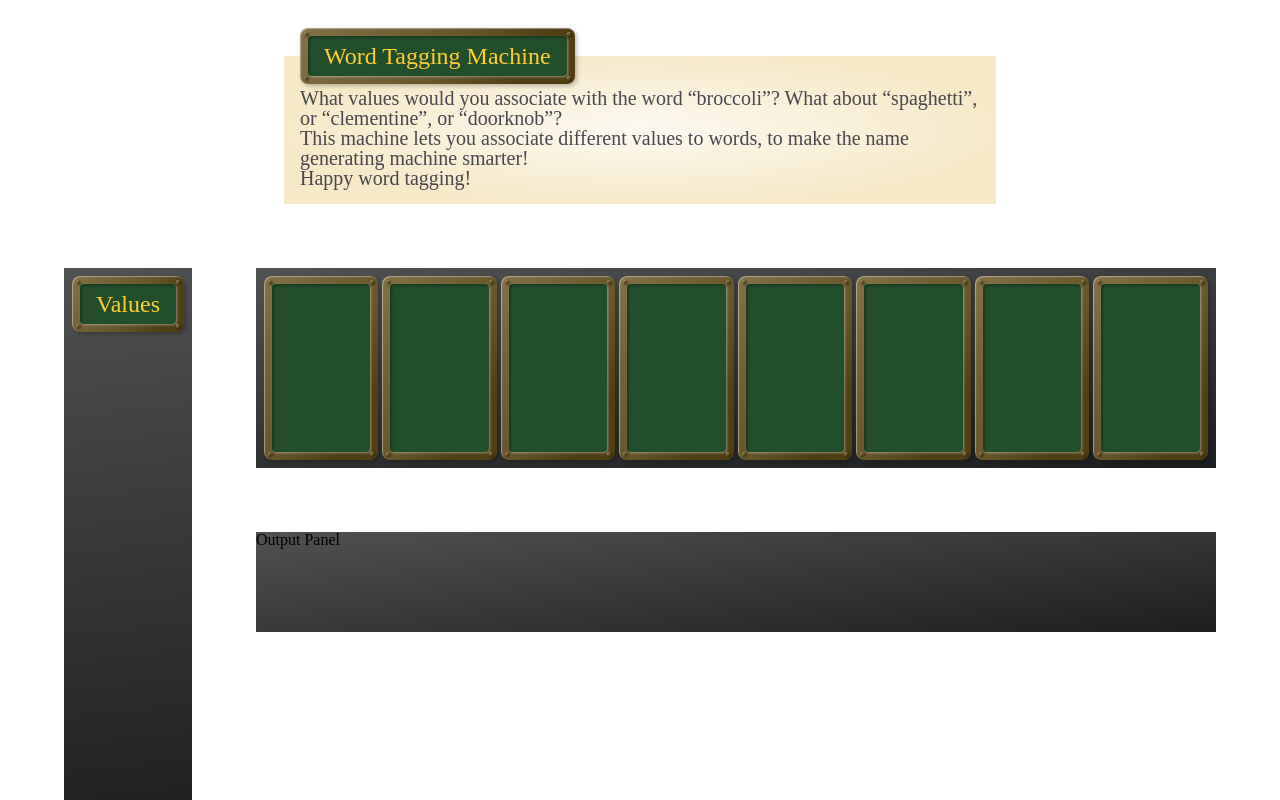
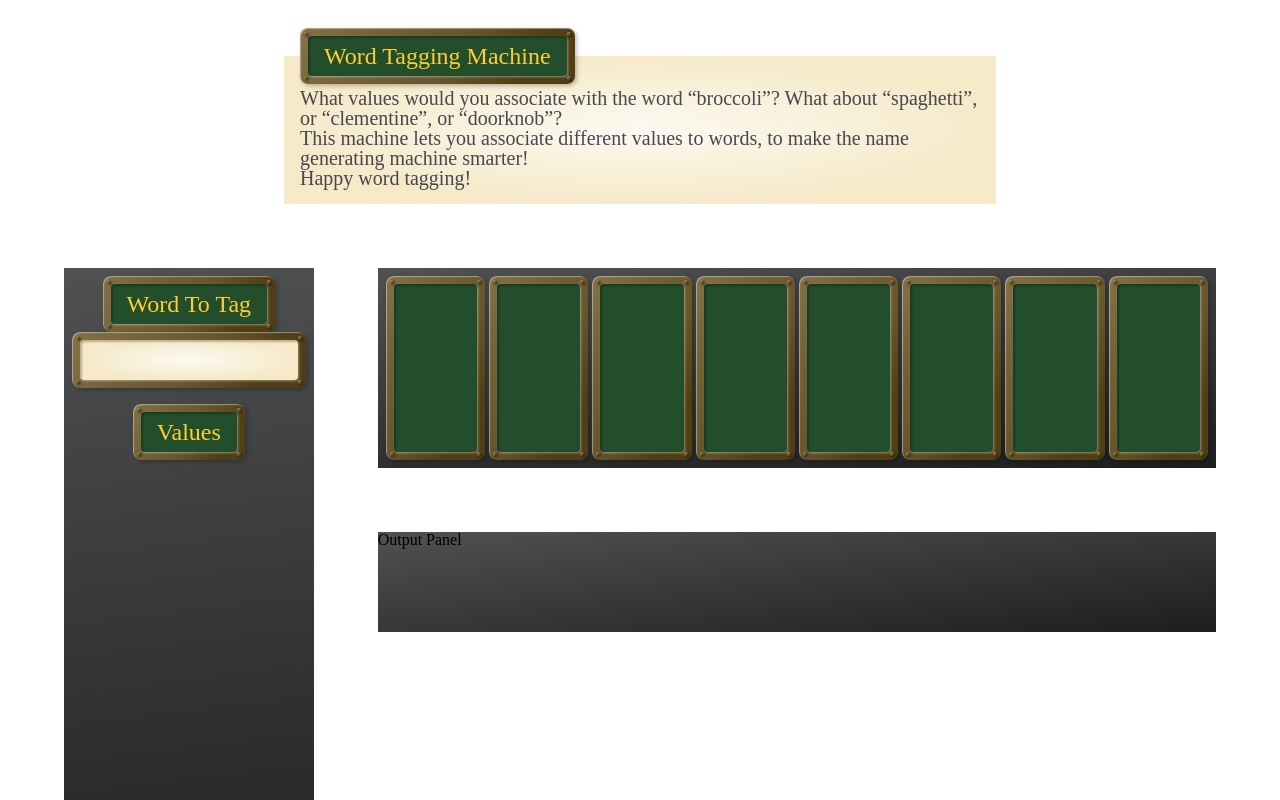
Before and after one commit to JCLaHoot/name-generator, a React (Create React App) app: page / in a window 1280 px wide. Shown: the top 800 px of the page. Built offline with nearby package versions, Linux system fonts and the light colour scheme; no server answers; the database is empty.

Commit message:
added name input

```diff
--- a/src/App.css
+++ b/src/App.css
@@ -424,8 +424,52 @@ h2 {
 
 }
 
-.values-block {
+.name-intake-block {
+  /* width: 100%; */
+  margin-bottom: 16px;
 
+}
+
+.name-intake-block .ornate-label {
+  margin: auto;
+  width: max-content;
+  /* display: inline-block; */
+}
+
+.name-intake-block .frame  {
+  display: block;
+  box-sizing: border-box;
+  width: 100%;
+  max-width: 400px;
+  margin: auto;
+}
+
+.name-intake-block input {
+  box-sizing: border-box;
+  height: 40px;
+  width: 100%;
+  border-radius: 4px;
+  border: none;
+  background: var(--parchment);
+
+  color: var(--blotted-ink);
+  font-family: 'La Belle Aurore', cursive;
+  font-size: 24px;
+  padding: 0 8px;
+
+  text-align: center;
+
+  box-shadow: inset 2px 2px 2px rgb(0 0 0 / 25%);
+  filter: drop-shadow(1px 1px 1px rgba(255, 255, 255, 0.4));
+}
+
+.name-intake-block input:hover {
+  background: var(--parchment-glow-soft);
+}
+
+.name-intake-block input:focus {
+  background: var(--parchment-glow);
+  outline: none;
 }
 
 .values-block .ornate-label {
@@ -464,6 +508,7 @@ h2 {
   background: var(--parchment-glow);
 
 }
+
 
 .value-list-item .name {
   color: var(--blotted-ink);
--- a/src/App.js
+++ b/src/App.js
@@ -363,10 +363,13 @@ class App extends Component {
   constructor(props) {
     super(props);
     this.state = {
+      tagging : true,
       values : null
 
     };
   }
+
+  if
 
 
   // downloads the value list *once* (does not update dynamically)
@@ -402,7 +405,6 @@ class App extends Component {
   componentDidMount() {
     this.fetchValueList();
     this.fetchNameList();
-
   }
 
 
@@ -410,14 +412,14 @@ class App extends Component {
   render() {
       return (
         <div className="App">
-          <IntroPanel/>
+          <IntroPanel tagging={this.state.tagging}/>
           <div className='machine'>
             <div className='first-section'>
-              <IntakePanel valueList={this.state.values}/>
+              <IntakePanel valueList={this.state.values} tagging={this.state.tagging}/>
             </div>
             <div className='second-section'>
-              <ValuesPanel/>
-              <OutputPanel/>
+              <ValuesPanel tagging={this.state.tagging}/>
+              <OutputPanel tagging={this.state.tagging}/>
             </div>
           </div>
         </div>
--- a/src/components/intakePanel.js
+++ b/src/components/intakePanel.js
@@ -4,6 +4,22 @@ import OrnateLabel from "./ornateLabel";
 import ValueListView from "./valueListView";
 
 class IntakePanel extends Component {
+
+    tagging = this.props.tagging;
+
+    wordToTag = () => {
+        if (this.props.tagging) {
+            return (
+                <div className="name-intake-block">
+                    <OrnateLabel>Word To Tag</OrnateLabel>
+                    <Frame size='thin'>
+                        <input></input>
+                    </Frame>
+
+                </div>
+            )
+        }
+    }
 
 
     render() {
@@ -12,6 +28,7 @@ class IntakePanel extends Component {
 
             <div className="intake-panel">
                 {/* <Frame size='thicc'> */}
+                    {this.wordToTag()}
                     <div className="values-block">
                         <OrnateLabel>Values</OrnateLabel>
                         <ValueListView valueList={this.props.valueList}/>
```
